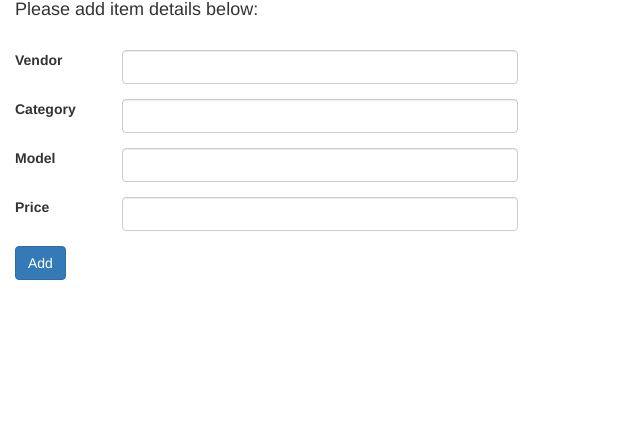
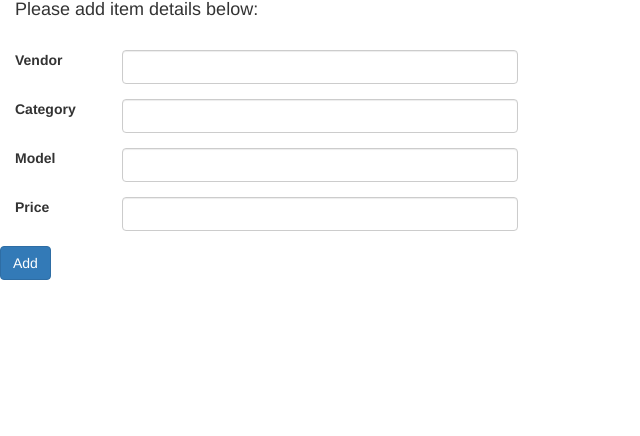
Before and after one commit to Nareshcbit/emarket, a Flask app: page /items_add in a window 1280 px wide. Shown: the part 82-518 px from the top of the page, without its empty margins (0-640 px from the left). Run offline with Flask 2, Linux system fonts and the light colour scheme; some libraries are stand-ins or nearby versions.

Commit message:
Input Form

```diff
--- a/app/templates/items_add.html
+++ b/app/templates/items_add.html
@@ -34,7 +34,7 @@
 
 
  	<div class="form-group" >
- 		<div class="col-sm-5"> {{ form.submit(class="btn btn-primary") }}  </div>
+ 		<div class="form-actions"> {{ form.submit(class="btn btn-primary") }}  </div>
     </div>
 
   </form>
```
